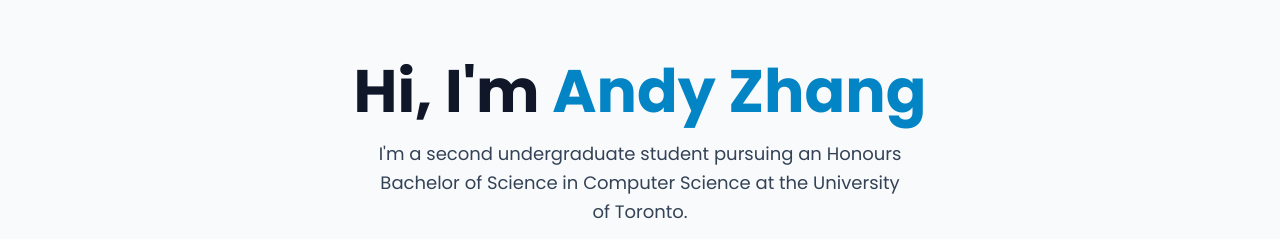
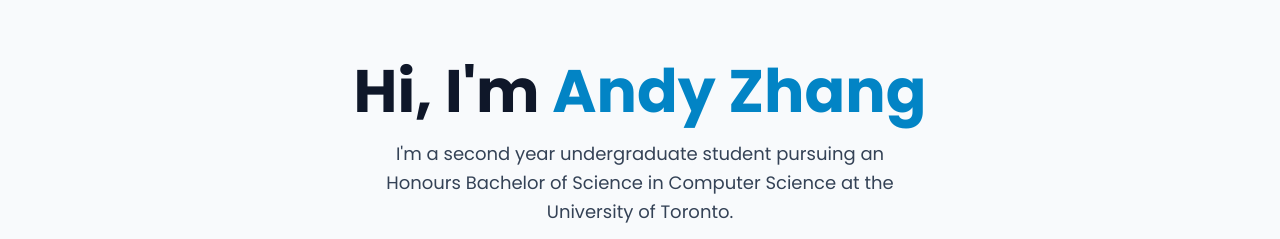
Before and after one commit to az19642/personal-website, a website built with Vite: page index.html in a window 1280 px wide. Shown: the part 74-313 px from the top of the page. Built offline with nearby package versions, Linux system fonts and the light colour scheme.

Commit message:
fix typo

```diff
--- a/index.html
+++ b/index.html
@@ -78,7 +78,7 @@
       <section class="home section" id="home">
         <h1 class="home__greeting">Hi, I'm <span class="home__my-name">Andy Zhang</span></h1>
         <p class="home__description">
-          I'm a second undergraduate student pursuing an Honours Bachelor of Science in Computer Science at the University of Toronto.
+          I'm a second year undergraduate student pursuing an Honours Bachelor of Science in Computer Science at the University of Toronto.
         </p>
         <div class="home__socials">
           <div class="socials__link--hover-sliding-ul-wrapper">
```
